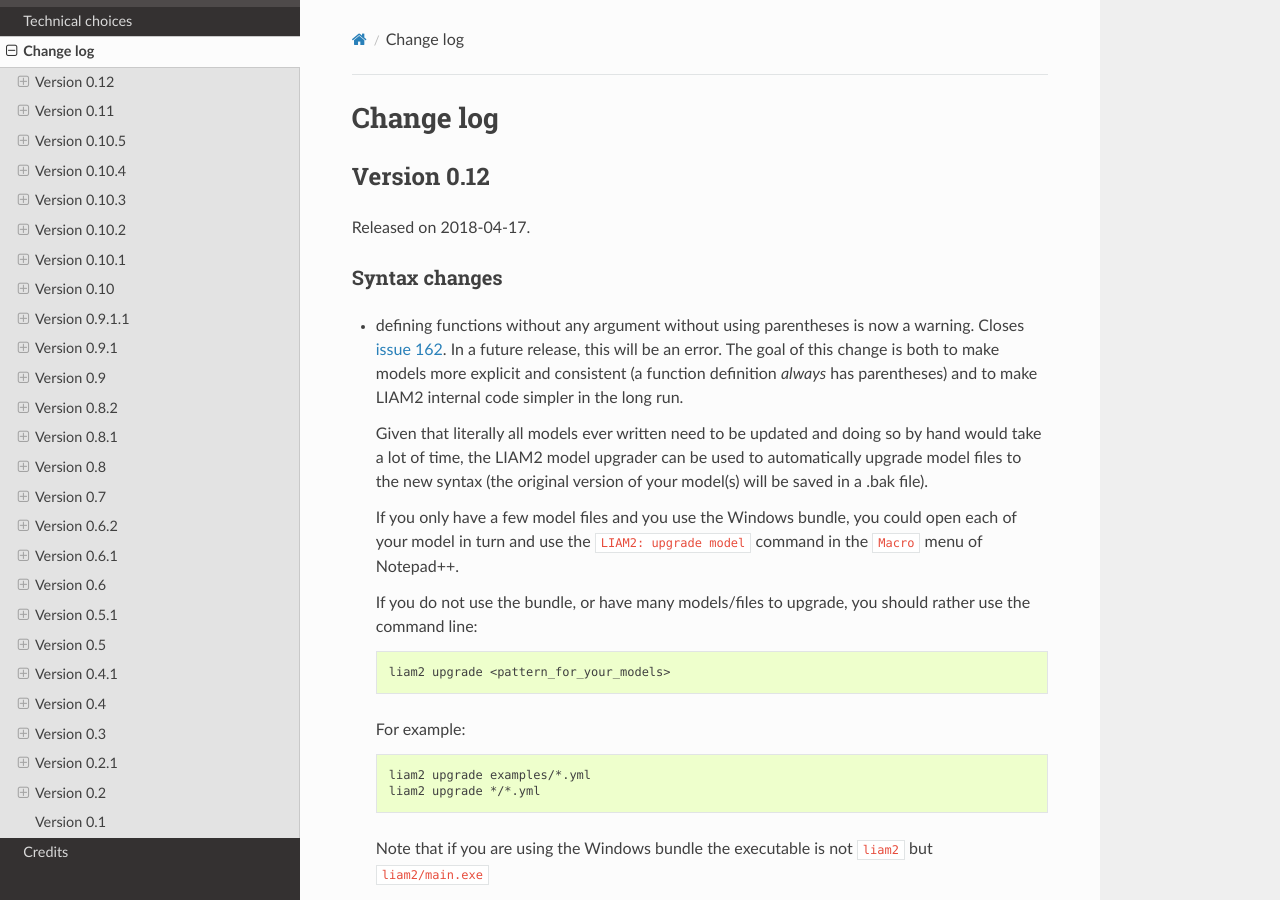
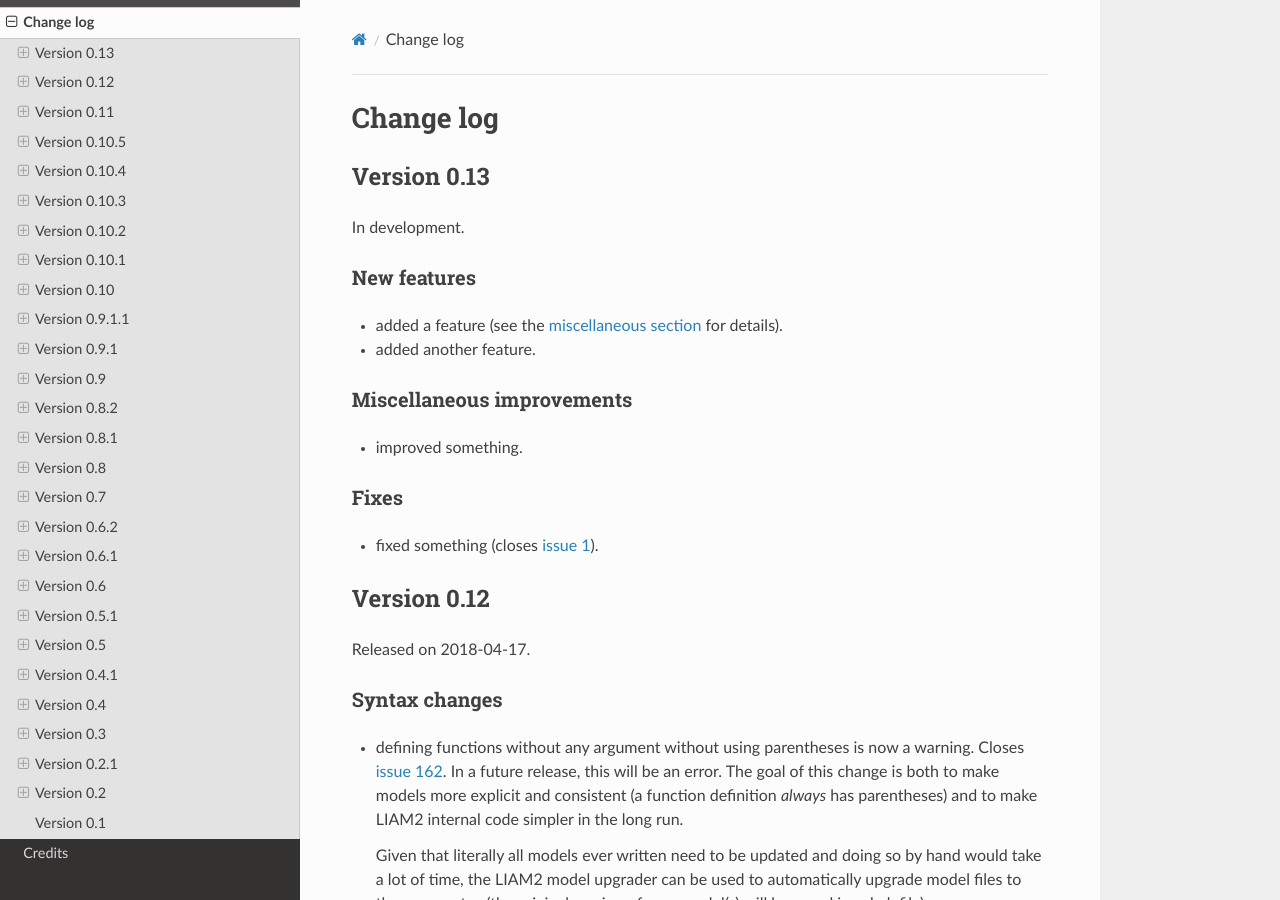
Before and after one commit to liam2/liam2, a Sphinx documentation site: the page built from doc/usersguide/source/changes.rst, in a window 1280 px wide and 900 px high. Built offline with Sphinx 7.4.7 and the Read the Docs theme 2.0.0, drawn with Linux system fonts in a browser that asks for light colours.

Commit message:
start 0.13 development cycle

```diff
--- a/doc/usersguide/source/changes.rst
+++ b/doc/usersguide/source/changes.rst
@@ -2,6 +2,14 @@
 
 Change log
 ##########
+
+Version 0.13
+============
+
+In development.
+
+.. include:: changes/version_0_13.rst.inc
+
 
 Version 0.12
 ============
--- /dev/null
+++ b/doc/usersguide/source/changes/version_0_13.rst.inc
@@ -0,0 +1,18 @@
+New features
+------------
+
+* added a feature (see the :ref:`miscellaneous section <misc>` for details).
+
+* added another feature.
+
+.. _misc:
+
+Miscellaneous improvements
+--------------------------
+
+* improved something.
+
+Fixes
+-----
+
+* fixed something (closes :issue:`1`).
--- a/doc/usersguide/source/conf.py
+++ b/doc/usersguide/source/conf.py
@@ -59,9 +59,9 @@
 # built documents.
 #
 # The short X.Y version.
-version = '0.12'
+version = '0.13'
 # The full version, including alpha/beta/rc tags.
-release = '0.12.0'
+release = '0.13.0a1'
 
 # The language for content autogenerated by Sphinx. Refer to documentation
 # for a list of supported languages.
--- a/liam2/version.py
+++ b/liam2/version.py
@@ -1,4 +1,4 @@
 # -*- coding: utf-8 -*-
 
 # the long version number
-__version__ = "0.12.0"
+__version__ = "0.13.0a1"
```
